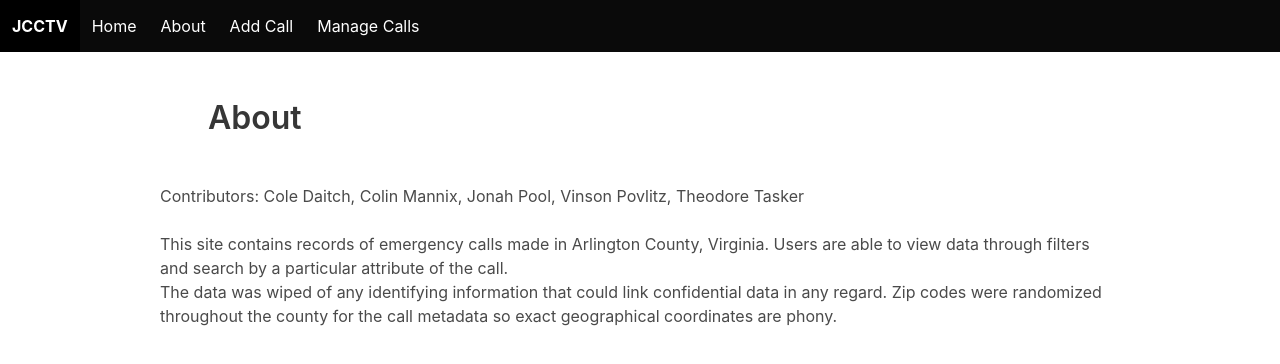
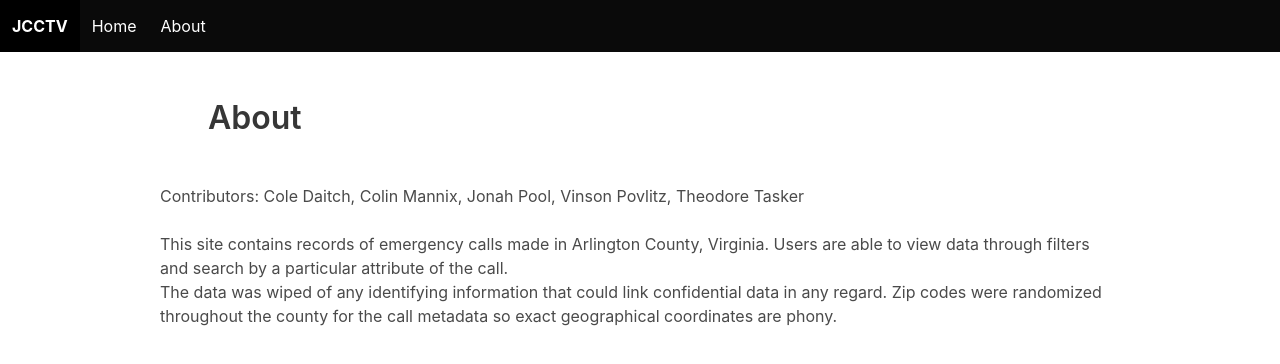
Before and after one commit to JCCTVFire/fire-call-web, a website: page public/about/index.html in a window 1280 px wide. Drawn offline with nearby package versions, Linux system fonts and the light colour scheme; files that its build step writes are made by us from their sources.

Commit message:
Fixed navigation

```diff
--- a/public/about/index.html
+++ b/public/about/index.html
@@ -28,14 +28,6 @@
                     About
                 </a>
 
-                <a class="navbar-item" href="../add_call/index.html">
-                    Add Call
-                </a>
-
-                <a class="navbar-item" href="../manage_calls/index.html">
-                    Manage Calls
-                </a>
-
               </div>
             </div>
           </nav>
```
